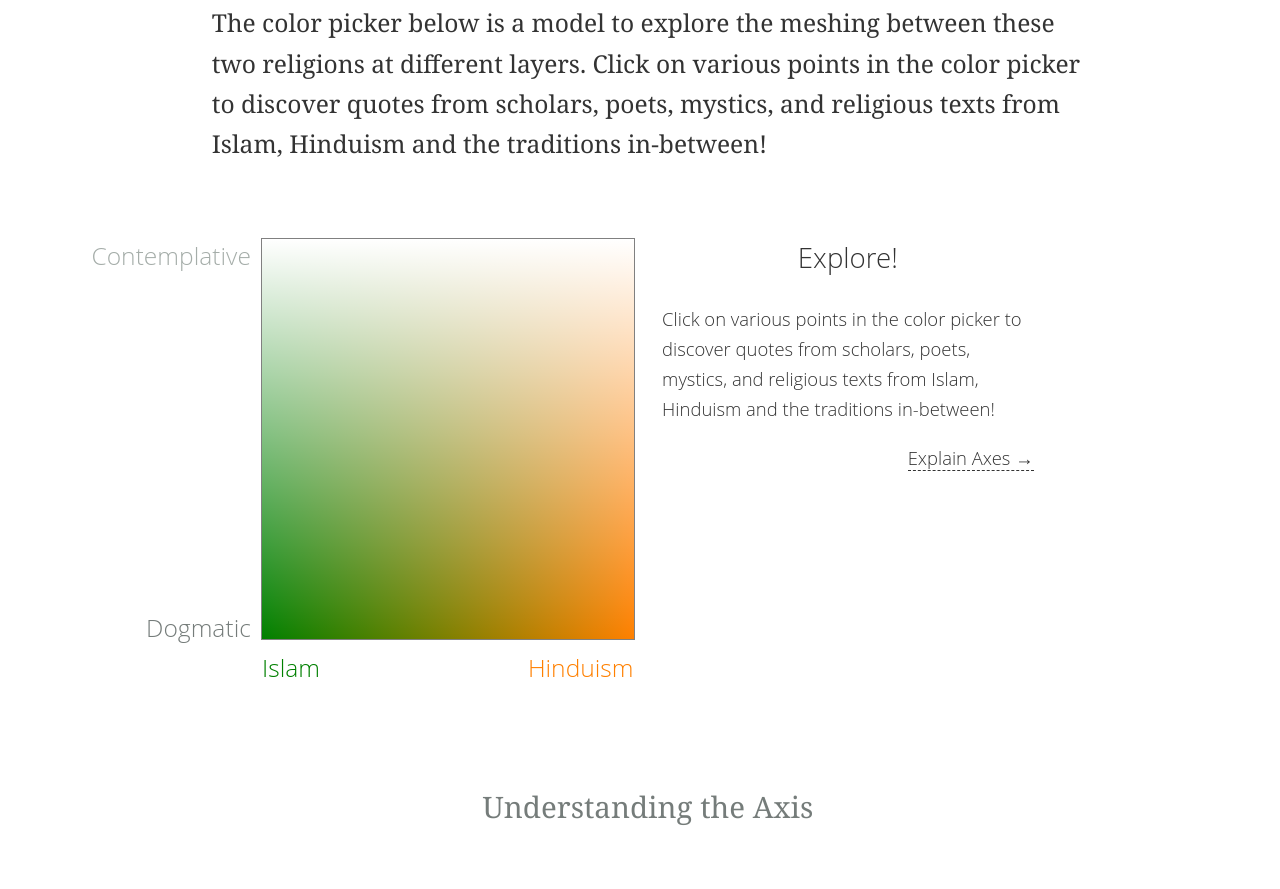
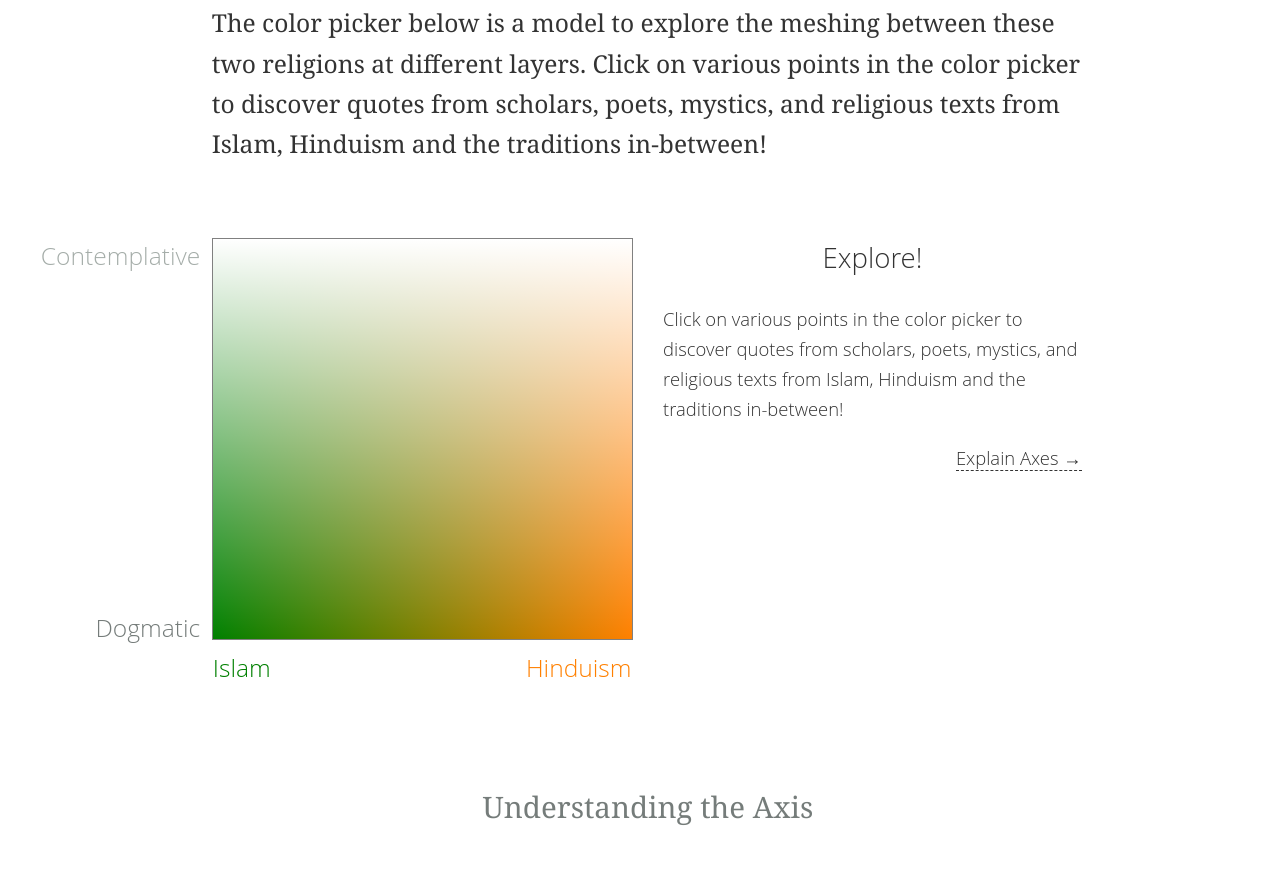
Before and after one commit to anirudh-eka/southasianism_lit_picker, a plain HTML site: page index.html in a window 1280 px wide. Shown: the part 336-1225 px from the top of the page. Drawn offline with nearby package versions, Linux system fonts and the light colour scheme.

Commit message:
widen the color-picker-container

```diff
--- a/stylesheets/main.sass
+++ b/stylesheets/main.sass
@@ -2,7 +2,7 @@
 $light-gray: #A5ADA9
 
 .color-picker-container
-  padding: 2em
+  padding: 2em 0em
   font-family: $serif-font
   font-weight: 300
 
```
Also changed, not shown: stylesheets/main.css.
